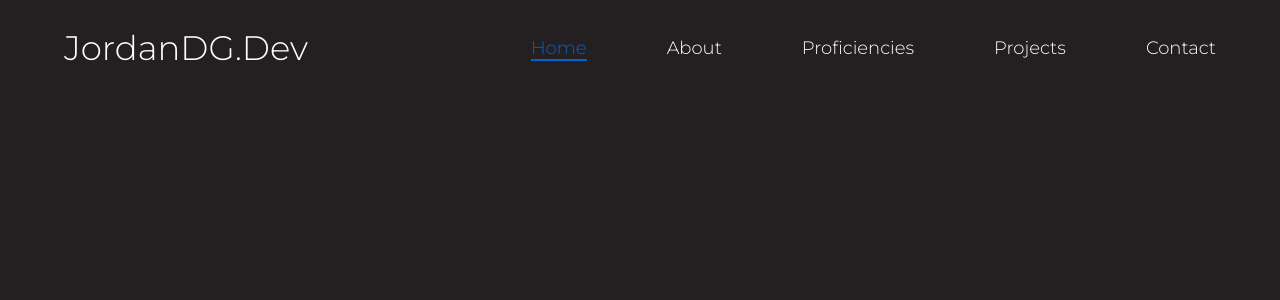
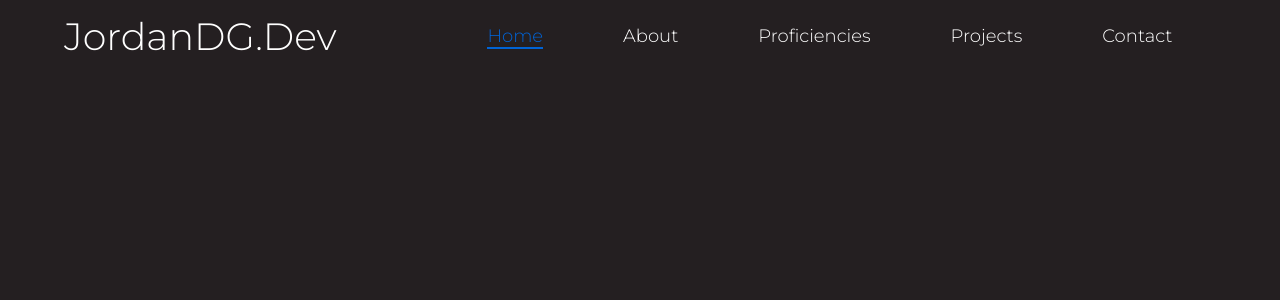
Before and after one commit to JordanDG/Portfolio, a React (Create React App) app: page / in a window 1280 px wide. Shown: the top 300 px of the page. Built offline with nearby package versions, Linux system fonts and the light colour scheme.

Commit message:
Fixed some descrepencies with font scaling.

```diff
--- a/src/components/Homepage/navigation.js
+++ b/src/components/Homepage/navigation.js
@@ -26,8 +26,9 @@ const GlobalStyle = createGlobalStyle`
 
 const NavigationContainer = styled.div`
     width: 90vw;
-    height: 12vh;
+    height: 5vh;
     margin-left: 5vw;
+    margin-top: 2vh;
     display: flex;
     flex-direction: row;
     align-items: center;
@@ -40,7 +41,11 @@ const Title = styled.h1`
     font-size: 48px;
 
     @media (max-width: 1480px) {
-        font-size: 34px;
+        font-size: 38px;
+    }
+
+    @media (max-width: 350px) {
+        font-size: 32px;
     }
 `;
 
@@ -82,18 +87,19 @@ const ATag = styled.a`
 /* Mobile Menu */
 const MobileMenuContainer = styled.div`
     display: none;
-    width: 160px;
-    height: 40px;
-    margin-top: -8px;
+    width: 50px;
+    height: 50px;
 
     @media (max-width: 1080px) {
-        display: inline-block;
+        display: block;
     }
 `;
 
 const MobileMenu = styled.div`
-    width: 180px;
+    width: 159px;
     height: 20vh;
+    margin-top: 5px;
+
     transition: all 0.5s ease-in-out;
     animation: ${fadeIn} 0.5s linear;
     display: flex;
@@ -111,18 +117,9 @@ const ATagMobile = styled.a`
     background-color: transparent;
     text-decoration: none;
     transition: all 0.5s ease-in-out;
-    margin-right: 20px;
-
-    @media (max-width: 450px) {
-        margin-right: 60px;
-    }
-
-    @media (max-width: 375px) {
-        margin-right: 80px;
-    }
 
     &:first-of-type {
-        margin-top: 15px;
+        margin-top: 5px;
     }
 
     &:hover {
@@ -131,15 +128,20 @@ const ATagMobile = styled.a`
 `;
 
 const HamburgerFloater = styled.div`
-    margin-left: 120px;
+    display: flex;
+    flex-direction: row;
+    width: 100%;
+    margin-top: -2px;
+    justify-content: flex-end;
+`;
 
-    @media (max-width: 450px) {
-        margin-left: 80px;
-    }
-
-    @media (max-width: 375px) {
-        margin-left: 100px;
-    }
+const MobileMenuAligner = styled.div`
+    display: flex;
+    flex-direction: column;
+    align-items: flex-end;
+    justify-content: flex-start;
+    height: 45px;
+    width: 50px;
 `;
 
 function NavigationBar(props) {
@@ -158,10 +160,12 @@ function NavigationBar(props) {
                     <li><ATag href="#link">Projects</ATag></li>
                     <li><ATag href="#link">Contact</ATag></li>
                 </Menu>
-                <MobileMenuContainer>
-                    <HamburgerFloater>
-                        <Hamburger size={50} color={"#fff"} toggled={isOpen} toggle={setOpen} />
-                    </HamburgerFloater>
+                <MobileMenuAligner>
+                    <MobileMenuContainer>
+                        <HamburgerFloater>
+                            <Hamburger size={50} color={"#fff"} toggled={isOpen} toggle={setOpen} distance="md" />
+                        </HamburgerFloater>
+                    </MobileMenuContainer>
                     { isOpen && (
                         <MobileMenu>
                             <ATagMobile active href="#active">Home</ATagMobile>
@@ -171,7 +175,7 @@ function NavigationBar(props) {
                             <ATagMobile href="#link">Contact</ATagMobile>
                         </MobileMenu>
                     )}
-                </MobileMenuContainer>
+                </MobileMenuAligner>
             </NavigationContainer>
         </div>
     );
```
Also changed, not shown: 1 other file (tests, documents, lock files or other folders).
